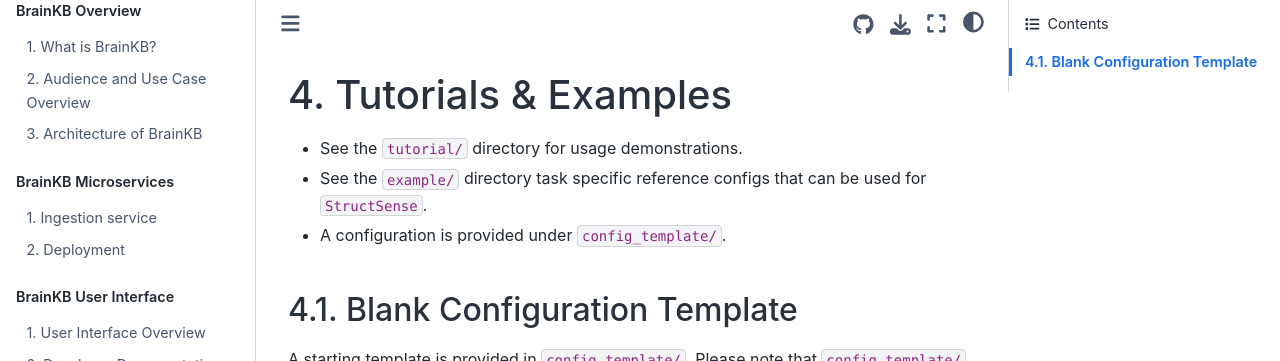
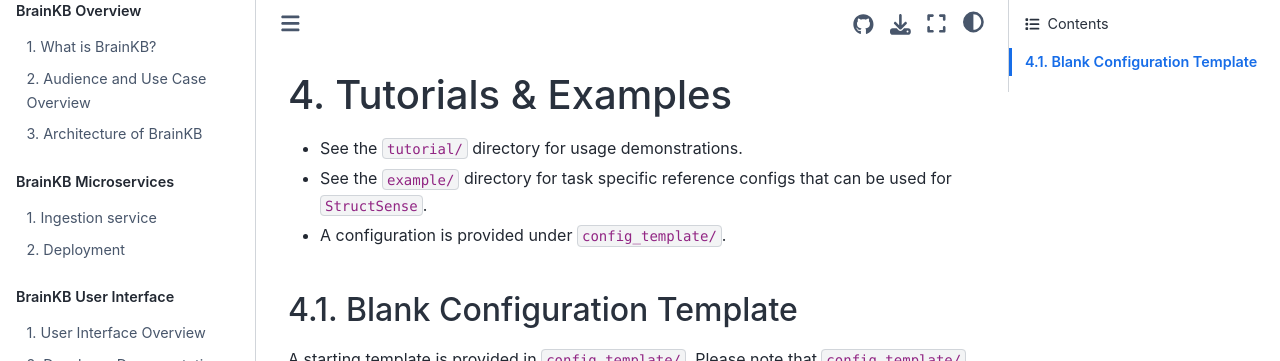
Before and after one commit to sensein/brainkbdocs, a Jupyter Book: the page built from docs/structsense_examples.md, in a window 1280 px wide. Shown: the top 361 px of the page. Built offline with Jupyter Book 1.0.4 settings and Sphinx 7.4.7 and the Sphinx Book theme 1.1.4, drawn with Linux system fonts in a browser that asks for light colours.

Commit message:
Update docs/structsense_examples.md
Co-authored-by: gemini-code-assist[bot] <176961590+gemini-code-assist[bot]@users.noreply.github.com>

```diff
--- a/docs/structsense_examples.md
+++ b/docs/structsense_examples.md
@@ -1,7 +1,7 @@
 # Tutorials & Examples
 
 - See the `tutorial/` directory for usage demonstrations.
-- See the `example/` directory task specific reference configs that can be used for `StructSense`.
+- See the `example/` directory for task specific reference configs that can be used for `StructSense`.
 - A configuration is provided under `config_template/`.
 
 
```
